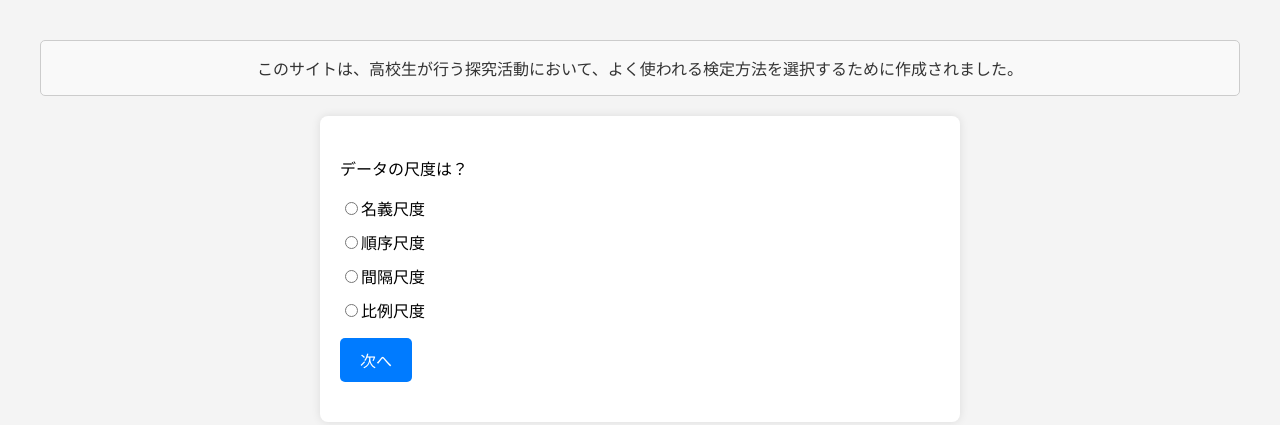
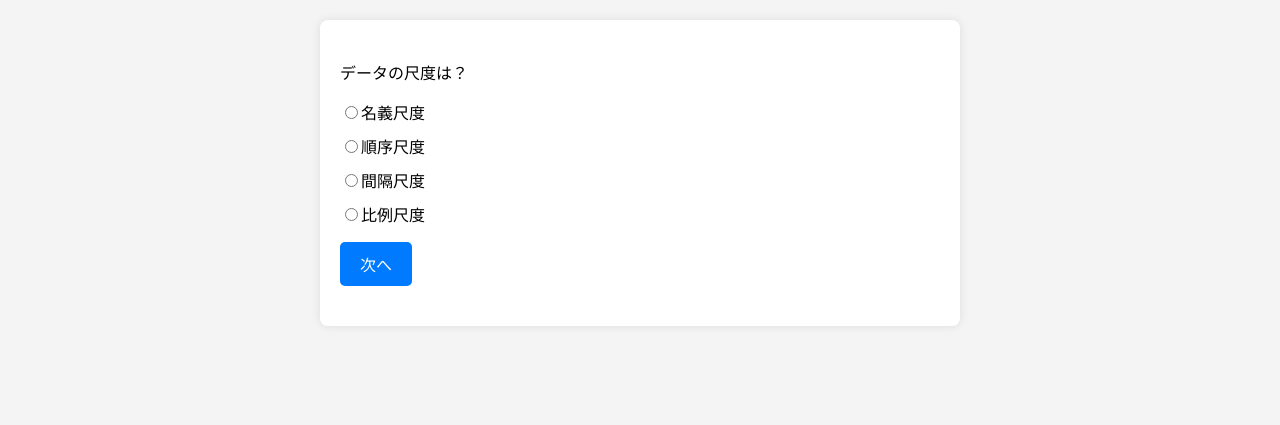
Before and after one commit to tarocaja/statistical_test, a plain HTML site: page index.html in a window 1280 px wide. Drawn offline with Linux system fonts and the light colour scheme.

Commit message:
Update index.html

```diff
--- a/index.html
+++ b/index.html
@@ -12,16 +12,6 @@
     margin: 0;
     padding: 20px;
   }
-  .introduction {
-  margin: 20px;
-  padding: 15px;
-  text-align:center;
-  background-color: #f9f9f9;
-  border: 1px solid #ccc;
-  border-radius: 5px;
-  font-size: 16px;
-  color: #333;
-}
   .container {
     max-width: 600px;
     margin: 0 auto;
@@ -55,10 +45,6 @@
 </style>
 </head>
 <body>
-
-<div class="introduction">
-  このサイトは、高校生が行う探究活動において、よく使われる検定方法を選択するために作成されました。
-</div>
 
 <div class="container">
   <div id="question1" class="question">
```
